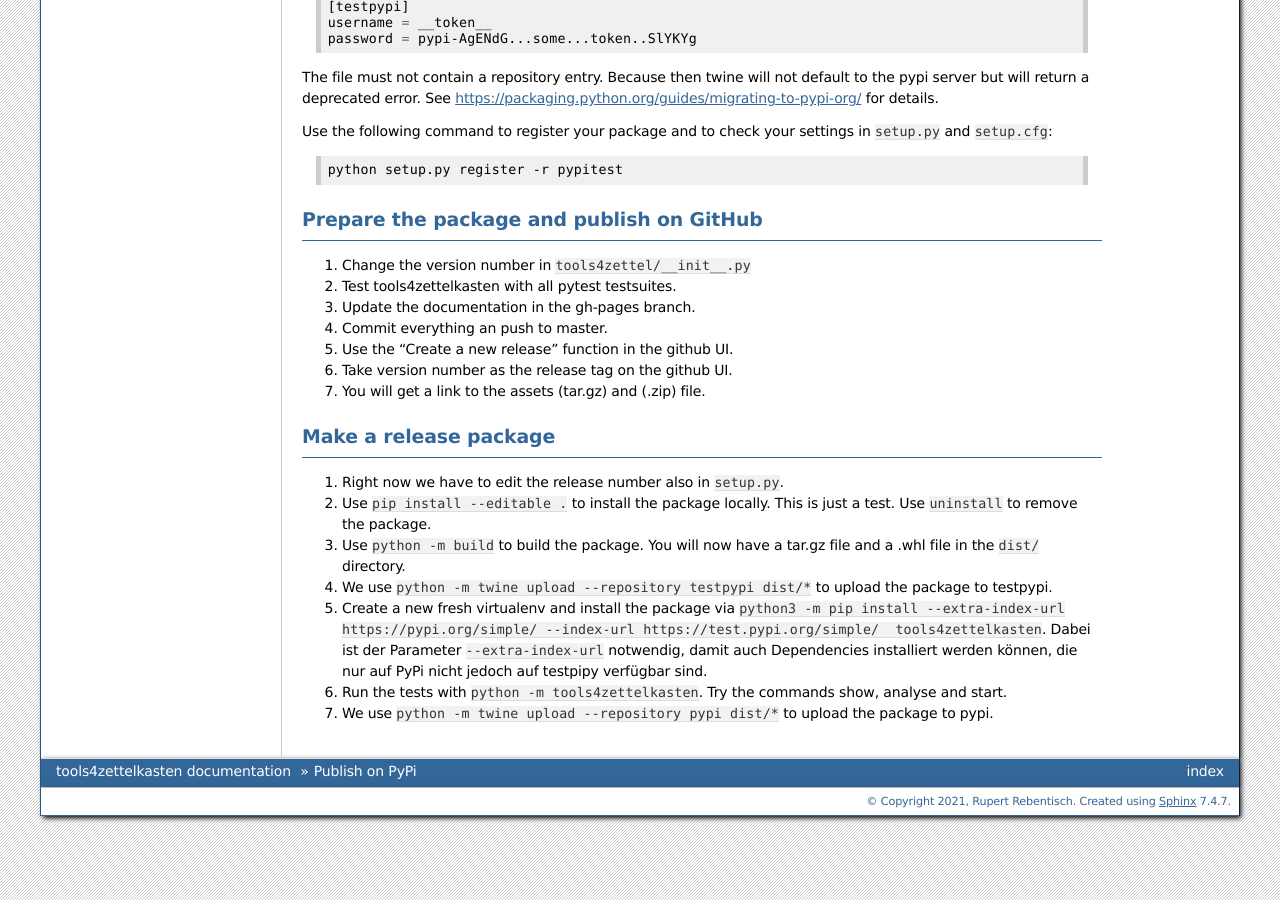
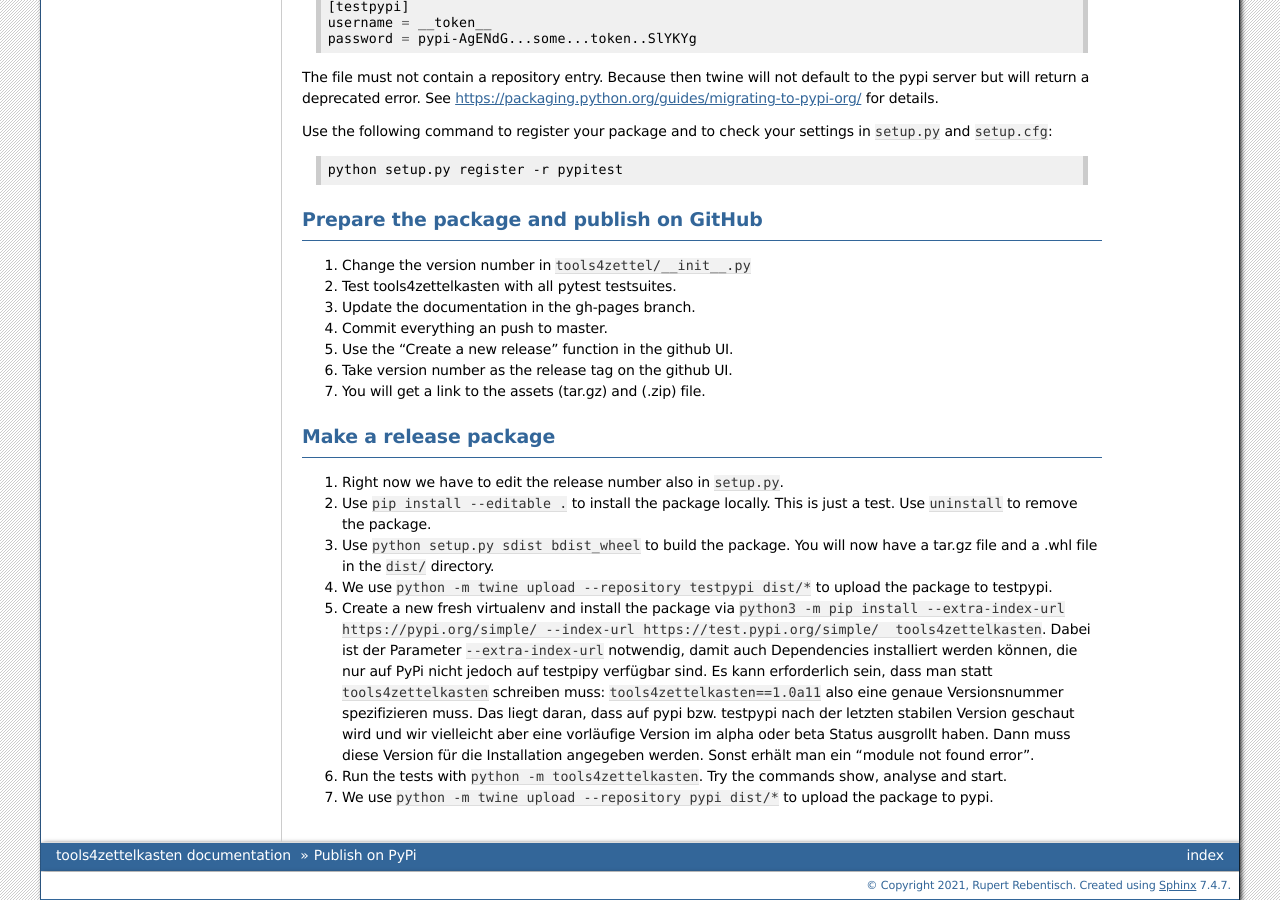
Before and after one commit to rreben/tools4zettelkasten, a Sphinx documentation site: the page built from docs_source/source/publish_on_PyPi.rst, in a window 1280 px wide and 900 px high, scrolled down 583 px. Built offline with Sphinx 7.4.7, drawn with Linux system fonts in a browser that asks for light colours; the version number could not be read and is left out.

Commit message:
attempt to include VERSION file in package

```diff
--- a/docs_source/source/publish_on_PyPi.rst
+++ b/docs_source/source/publish_on_PyPi.rst
@@ -66,7 +66,7 @@
 1. Right now we have to edit the release number also in ``setup.py``.
 2. Use ``pip install --editable .`` to install the package locally.
    This is just a test. Use ``uninstall`` to remove the package.
-3. Use ``python -m build`` to build the package.
+3. Use ``python setup.py sdist bdist_wheel`` to build the package.
    You will now have a tar.gz file and a .whl file in the ``dist/`` directory.
 4. We use ``python -m twine upload --repository testpypi dist/*``
    to upload the package to testpypi.
@@ -74,7 +74,14 @@
    install --extra-index-url https://pypi.org/simple/ --index-url
    https://test.pypi.org/simple/  tools4zettelkasten``. Dabei ist der Parameter
    ``--extra-index-url`` notwendig, damit auch Dependencies installiert werden
-   können, die nur auf PyPi nicht jedoch auf testpipy verfügbar sind.
+   können, die nur auf PyPi nicht jedoch auf testpipy verfügbar sind. Es kann
+   erforderlich sein, dass man statt ``tools4zettelkasten`` schreiben muss:
+   ``tools4zettelkasten==1.0a11`` also eine genaue Versionsnummer spezifizieren
+   muss. Das liegt daran, dass auf pypi bzw. testpypi nach der letzten stabilen
+   Version geschaut wird und wir vielleicht aber eine vorläufige Version im
+   alpha oder beta Status ausgrollt haben. Dann muss diese Version für die
+   Installation angegeben werden. Sonst erhält man ein "module not found
+   error".
 6. Run the tests with ``python -m tools4zettelkasten``. Try the commands
    show, analyse and start.
 7. We use ``python -m twine upload --repository pypi dist/*``
--- a/setup.py
+++ b/setup.py
@@ -3,13 +3,14 @@
 # Licensed under the MIT license
 
 
-from setuptools import setup
+from setuptools import setup, find_packages
 
 with open("README.rst", "r", encoding="utf-8") as fh:
     long_description = fh.read()
 
 setup(
     name='tools4zettelkasten',
+    packages=find_packages(),
     description=(
         'This project provides tools to setup' +
         'a Zettelkasten System based on simple interlinked markdown files'),
@@ -17,7 +18,6 @@
     long_description_content_type='text/x-rst',
     author='Dr. Rupert Rebentisch',
     author_email='rupert.rebentisch@gmail.com',
-    py_modules=['tools4zettelkasten'],
     install_requires=[
         'Click',
         'colorama',
@@ -40,6 +40,8 @@
         'WTForms',
         'zipp'
     ],
+    include_package_data=True,
+    package_data={'': ['tools4zettelkasten/VERSION']},
     entry_points={
         'console_scripts': [
             'tools4zettelkasten = tools4zettelkasten:ZettelkastenTools.run'
```
Also changed, not shown: 1 other file.
